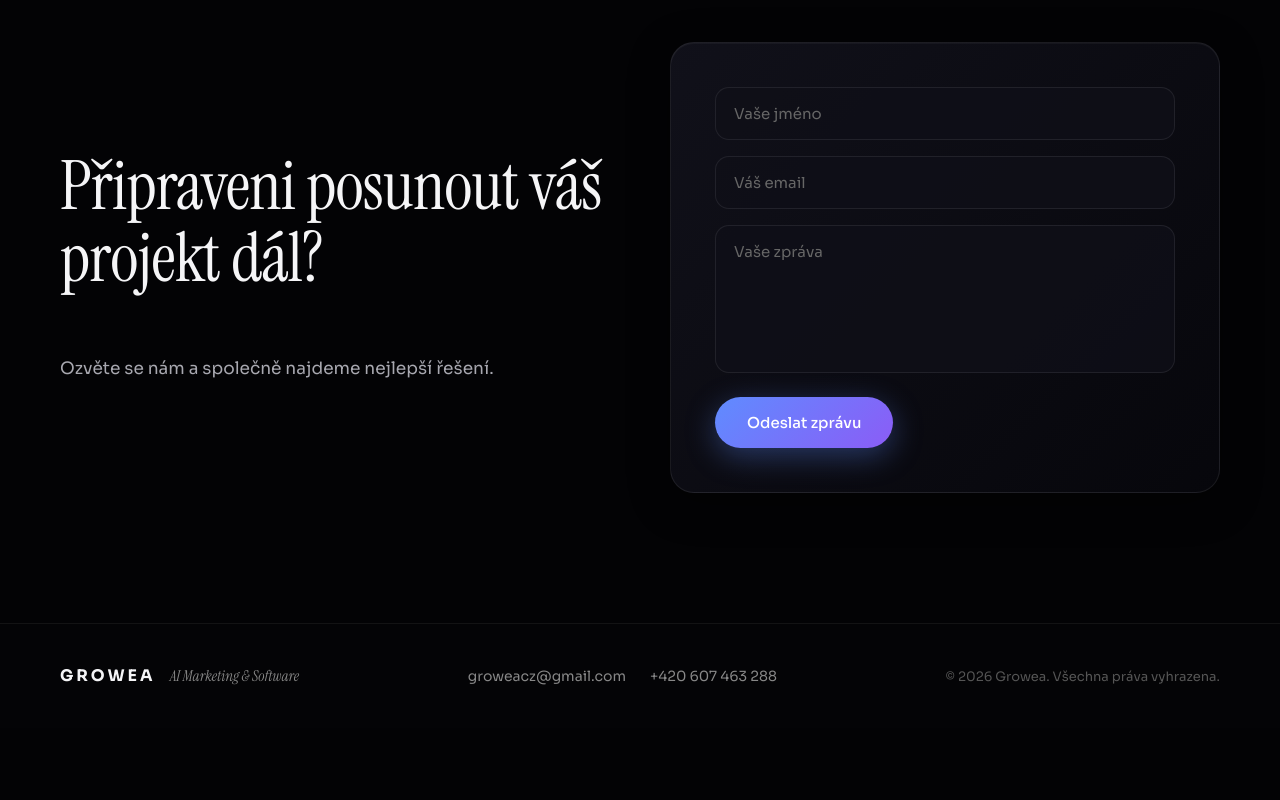
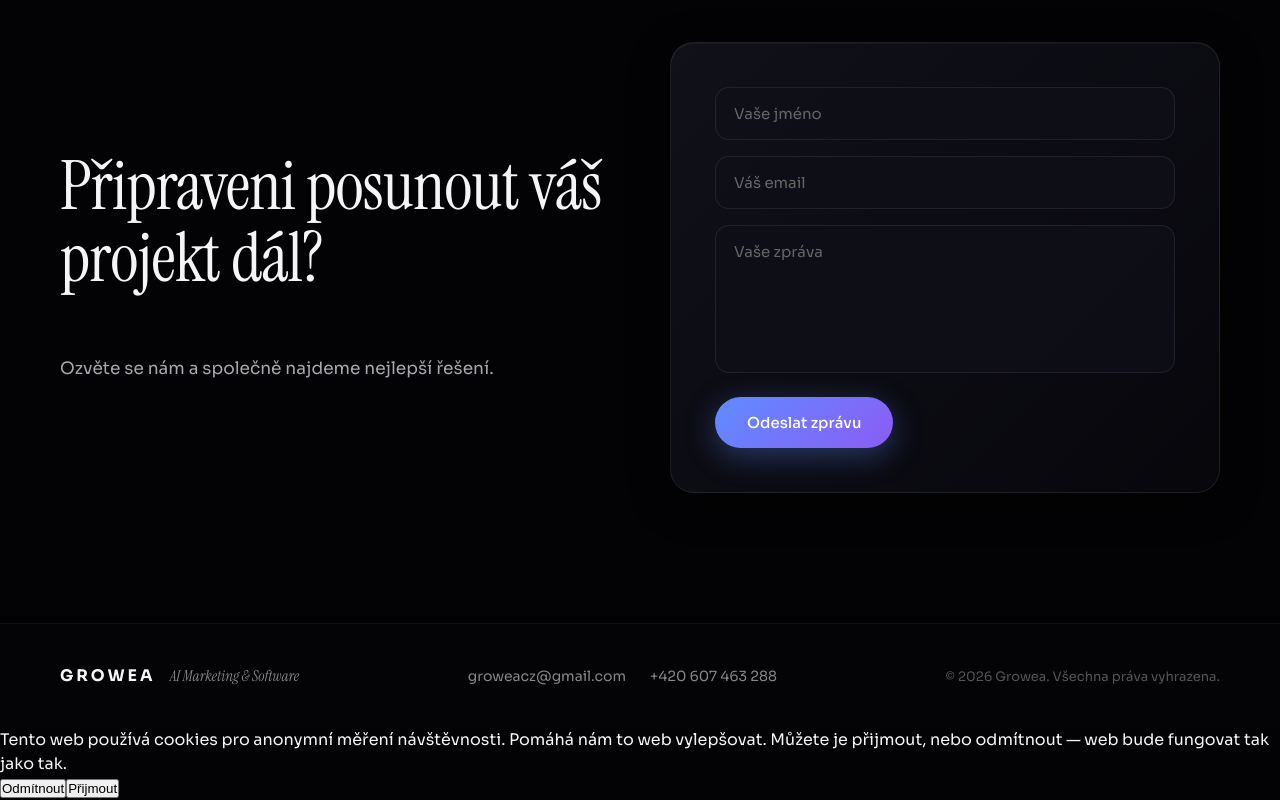
Before and after one commit to groweacz-cyber/Growea-web, a React (Vite) app: page / in a window 1280 px wide. Shown: the part 3428-4228 px from the top of the page. Before the commit the page ends 4156 px from the top, so only its background shows below. Built offline with nearby package versions, Linux system fonts and the light colour scheme.

Commit message:
Update App.jsx

```diff
--- a/src/App.jsx
+++ b/src/App.jsx
@@ -1,9 +1,12 @@
+import { useState } from "react"
+import { Analytics } from "@vercel/analytics/react"
 import logo from "../logo.png.png"
 import "./index.css"
 import ChatWidget from "./ChatWidget"
+import CookieConsent from "./CookieConsent"
 
 export default function App() {
-
+  const [analyticsOn, setAnalyticsOn] = useState(false)
   const scrollTo = (id) => {
     document.getElementById(id)?.scrollIntoView({
       behavior: "smooth",
@@ -404,6 +407,8 @@ export default function App() {
 
       </footer>
 <ChatWidget />
+<CookieConsent onConsentChange={setAnalyticsOn} />
+{analyticsOn && <Analytics />}
     </div>
   )
 }
```
